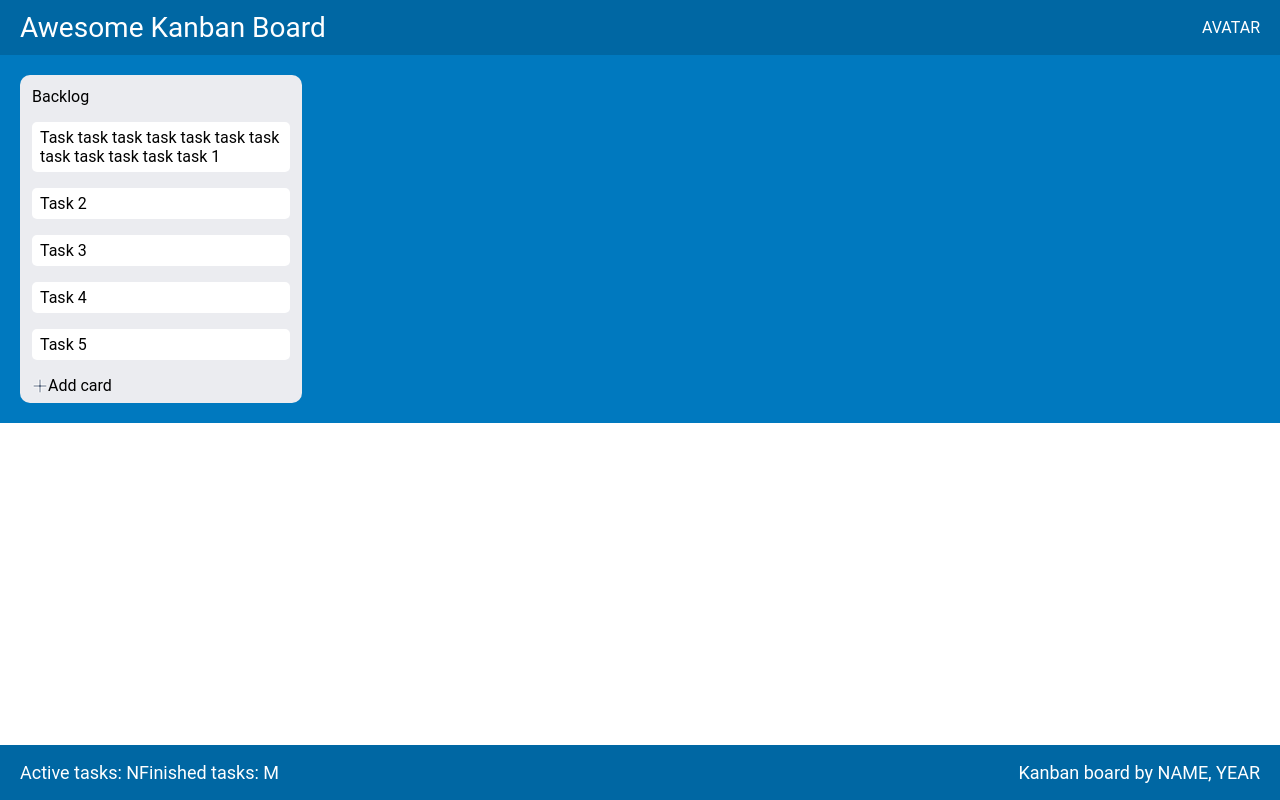
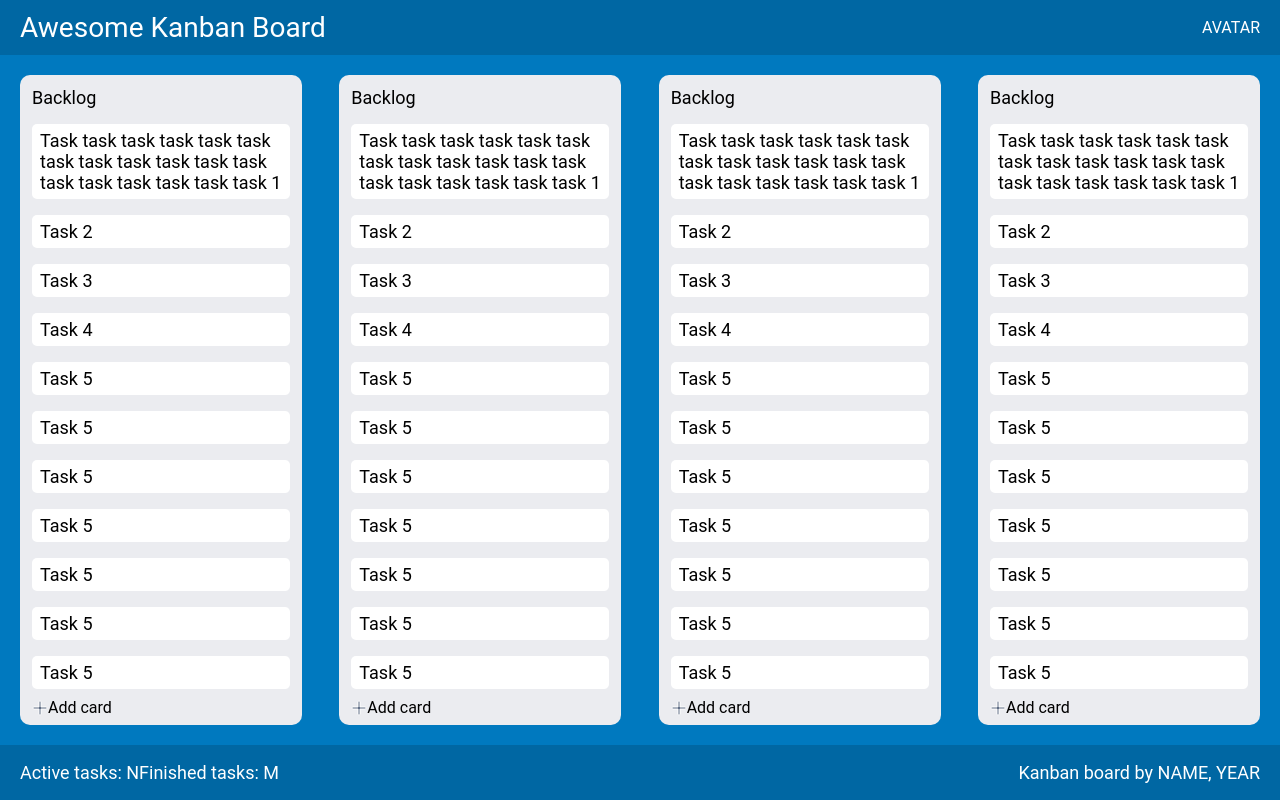
Before and after one commit to Maksim-Lyshchik/kanban_board, a React (Create React App) app: page / in a window 1280 px wide. Built offline with nearby package versions, Linux system fonts and the light colour scheme.

Commit message:
03 Добавление BlockTask

```diff
--- a/package.json
+++ b/package.json
@@ -9,6 +9,7 @@
     "react": "^17.0.2",
     "react-dom": "^17.0.2",
     "react-scripts": "4.0.3",
+    "styled-components": "^5.3.3",
     "web-vitals": "^1.0.1"
   },
   "scripts": {
--- a/src/components/BlockTasks/index.js
+++ b/src/components/BlockTasks/index.js
@@ -9,16 +9,41 @@ const StyledBlockTasks = styled.div`
   box-sizing: border-box;
 
   width: 282px;
+  height: max-content;
+  max-height: 100%;
   border-radius: 10px;
 
   padding: 12px 12px 8px 12px;
+  margin-right: 24px;
 
   background-color: #EBECF0;
+
+  &:last-child {
+    margin-right: 0;
+  }
 `;
 
 const StyledNameBlockTask = styled.p`
   margin-top: 0;
   margin-bottom: 16px;
+
+  font-weight: normal;
+  font-size: 18px;
+  line-height: 21px;
+`;
+
+const StyledTasks = styled.div`
+  display: flex;
+  align-items: center;
+  flex-direction: column;
+
+  box-sizing: border-box;
+
+  overflow: scroll;
+
+  &::-webkit-scrollbar {
+    width: 0;
+  }
 `;
 
 const StyledTask = styled.div`
@@ -32,6 +57,10 @@ const StyledTask = styled.div`
   margin-bottom: 16px;
   padding: 6px 8px;
 
+  font-weight: normal;
+  font-size: 18px;
+  line-height: 21px;
+
   background-color: #FFFFFF;
 `;
 
@@ -44,11 +73,20 @@ export const BlockTasks = () => {
   return (
     <StyledBlockTasks>
       <StyledNameBlockTask>Backlog</StyledNameBlockTask>
-      <StyledTask>Task task task task task task task task task task task task 1</StyledTask>
-      <StyledTask>Task 2</StyledTask>
-      <StyledTask>Task 3</StyledTask>
-      <StyledTask>Task 4</StyledTask>
-      <StyledTask>Task 5</StyledTask>
+      <StyledTasks>
+        <StyledTask>Task task task task task task task task task task task task task task task task task task 1</StyledTask>
+        <StyledTask>Task 2</StyledTask>
+        <StyledTask>Task 3</StyledTask>
+        <StyledTask>Task 4</StyledTask>
+        <StyledTask>Task 5</StyledTask>
+        <StyledTask>Task 5</StyledTask>
+        <StyledTask>Task 5</StyledTask>
+        <StyledTask>Task 5</StyledTask>
+        <StyledTask>Task 5</StyledTask>
+        <StyledTask>Task 5</StyledTask>
+        <StyledTask>Task 5</StyledTask>
+        <StyledTask>Task 5</StyledTask>
+      </StyledTasks>
       <StyledAddButton>
         <Icon type='plus' />
         <span>Add card</span>
--- a/src/pages/Main/index.js
+++ b/src/pages/Main/index.js
@@ -4,8 +4,11 @@ import styled from 'styled-components';
 
 const StyledMain = styled.div`
   display: flex;
-  min-height: 100%;
+  justify-content: space-between;
 
+  box-sizing: border-box;
+
+  height: calc(100vh - 110px);
   padding: 20px;
 
   background-color: #0079BF;
@@ -15,6 +18,9 @@ export const Main = () => {
   return (
     <StyledMain>
       <BlockTasks/>
+      <BlockTasks/>
+      <BlockTasks/>
+      <BlockTasks/>
     </StyledMain>
   );
 };
```
